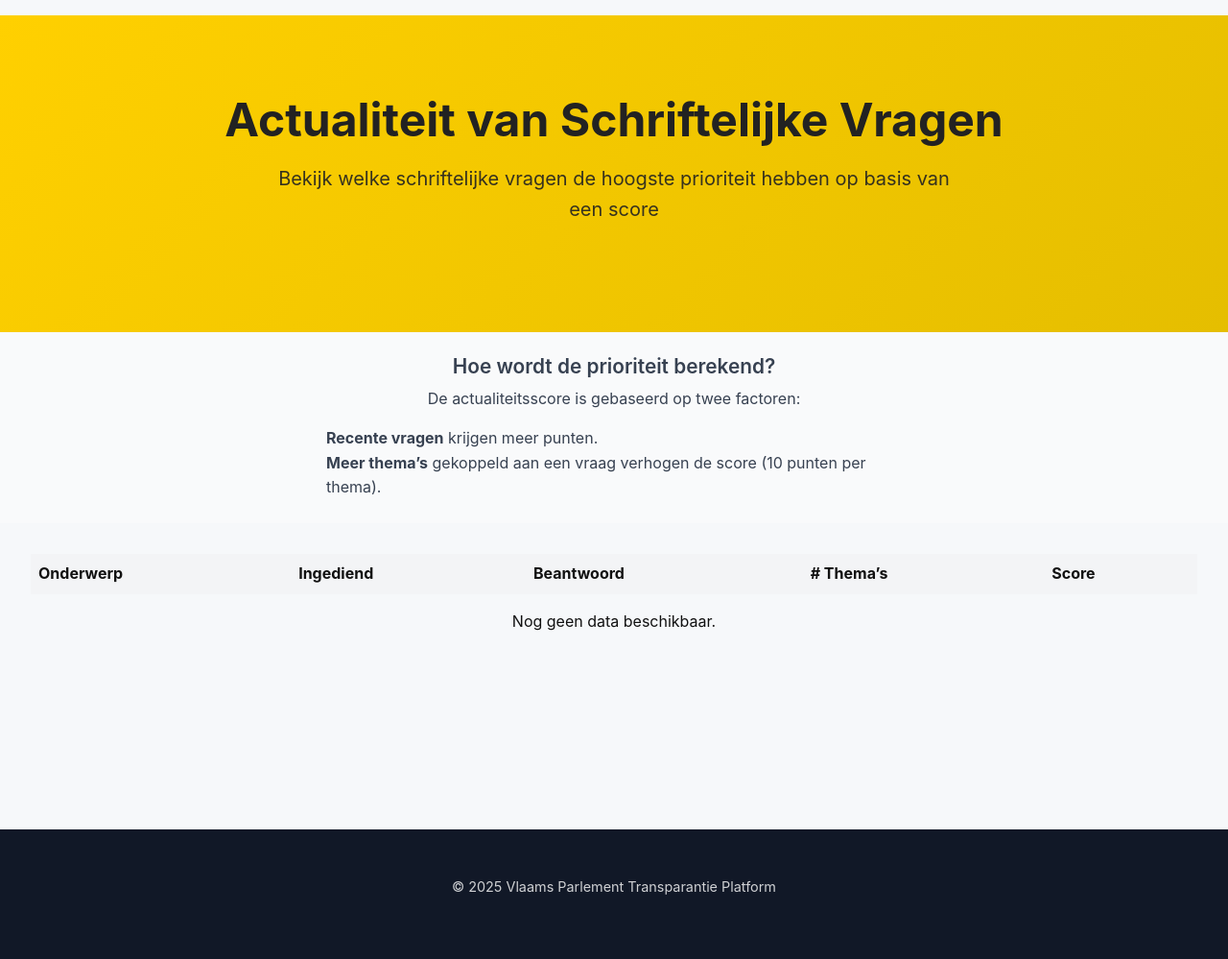
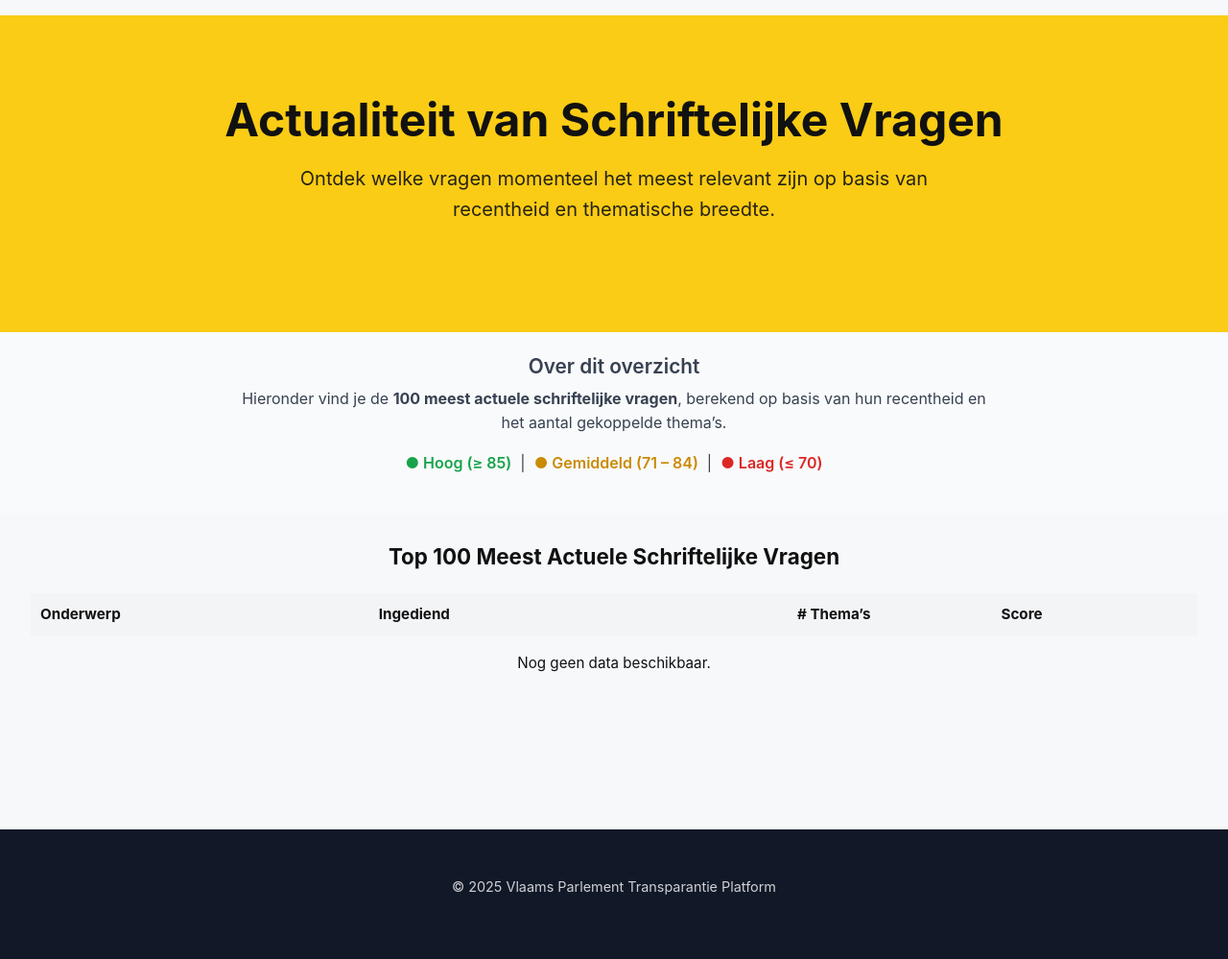
Before and after one commit to A-D-DBS-application/web-application-2025-group-8, a Flask app: page /statistieken/priority in a window 1280 px wide. Shown: the part 64-1063 px from the top of the page at 96% size. Run offline with Flask 3, Linux system fonts and the light colour scheme; data that the repository does not hold is empty.

Commit message:
actualiteitscore

```diff
--- a/app/routes.py
+++ b/app/routes.py
@@ -396,11 +396,14 @@ def actiefste_per_thema_en_kieskring():
 # cache = Cache(config={'CACHE_TYPE': 'simple'})
 # cache.init_app(app)
 
+
+# --- STATISTIEKEN PRIORITY SCORE SCHRIFTELIJKE VRAGEN ---
+#merk op we beginnen hier te tellen vanaf 2025-10-15. Dit is omdat tot dan de data loopt.
+#Dit is makkelijk aan te passen in de toekomst indien nodig, wanneer er nieuwe data wordt ingeladen.
 @main.route('/statistieken/priority')
-@cache.cached(timeout=1800)  # cache 30 minuten
+@cache.cached(timeout=1800)
 def statistieken_priority():
     try:
-        # 🔹 Eén query die alles in één keer ophaalt
         rows = (
             db.session.query(
                 SchriftelijkeVragen.id,
@@ -415,45 +418,52 @@ def statistieken_priority():
         )
 
         data = []
-        vandaag = date.today()
+        referentie = date(2025, 10, 15)  # <<< eventueel aanpassen bij nieuwe dataset
 
         for r in rows:
-            # --- Actualiteitsscore (laatste 100 dagen) ---
+            # --- RECENCY SCORE (max 90) ---
             if r.ingediend:
-                dagen_verschil = (vandaag - r.ingediend).days
-                # Enkel laatste 100 dagen tellen mee, daarna score = 0
-                if dagen_verschil <= 100:
-                    # Lineair afnemen: 100 → 0 over 100 dagen
-                    recency_score = max(0, 100 - dagen_verschil)
+                dagen_verschil = (referentie - r.ingediend).days
+                if dagen_verschil <= 0:
+                    recency_score = 90
+                elif dagen_verschil <= 60:
+                    recency_score = max(20, 90 - (dagen_verschil * 1.1))
                 else:
-                    recency_score = 0
+                    recency_score = 20
             else:
                 recency_score = 0
 
-            # --- Themascore ---
-            thema_score = min(50, r.aantal_themas * 12)
+            # --- THEMA SCORE (max 30) ---
+            thema_score = min(30, r.aantal_themas * 6)
 
-            # --- Bonus of straf ---
-            antwoord_bonus = -20 if r.beantwoord else 0
+            # --- BONUS/STRAF ---
+            antwoord_bonus = -10 if r.beantwoord else 0
 
-            # --- Totale prioriteit ---
-            total_score = max(0, recency_score + thema_score + antwoord_bonus)
+            # --- TOTAAL ---
+            total_score = round(max(0, recency_score + thema_score + antwoord_bonus), 1)
+            if total_score > 100:
+                total_score = 100
 
             data.append({
                 "onderwerp": r.onderwerp,
                 "ingediend": r.ingediend.strftime("%Y-%m-%d") if r.ingediend else "-",
-                "beantwoord": "Ja" if r.beantwoord else "Nee",
                 "aantal_themas": r.aantal_themas,
-                "priority_score": round(total_score, 1),
+                "priority_score": total_score,
             })
 
-        # 🔹 Sorteer op hoogste prioriteit
+        # sorteer op hoogste score en toon enkel top 100
         data.sort(key=lambda x: x["priority_score"], reverse=True)
+        data = data[:200]
 
     except OperationalError:
         data = []
 
     return render_template("statistieken_priority.html", data=data)
+
+
+
+
+
 
 @main.route('/volksvertegenwoordigers')
 def volksvertegenwoordigers():
--- a/app/templates/statistieken_priority.html
+++ b/app/templates/statistieken_priority.html
@@ -1,59 +1,74 @@
 {% extends "base.html" %}
 
 {% block content %}
-<!-- HERO (blauwe header) -->
-<section class="hero">
+<!-- HERO -->
+<section class="hero" style="background:#facc15; color:#111;">
   <h1 class="hero-title">Actualiteit van Schriftelijke Vragen</h1>
-  <p class="hero-subtitle">Bekijk welke schriftelijke vragen de hoogste prioriteit hebben op basis van een score</p>
+  <p class="hero-subtitle">
+    Ontdek welke vragen momenteel het meest relevant zijn op basis van recentheid en thematische breedte.
+  </p>
 </section>
 
 <!-- INFO-BOX NET ONDER HEADER -->
 <section style="background-color:#f9fafb; padding:1.5rem 0;">
   <div style="max-width:800px; margin:auto; text-align:center; color:#374151;">
-    <h2 style="font-size:1.3rem; font-weight:600;">Hoe wordt de prioriteit berekend?</h2>
-    <p>De actualiteitsscore is gebaseerd op twee factoren:</p>
-    <ul style="list-style:none; padding:0; margin-top:1rem; text-align:left; max-width:600px; margin:auto; line-height:1.6;">
-      <li><strong>Recente vragen</strong> krijgen meer punten.</li>
-      <li><strong>Meer thema’s</strong> gekoppeld aan een vraag verhogen de score (10 punten per thema).</li>
-    </ul>
+    <h2 style="font-size:1.3rem; font-weight:600;">Over dit overzicht</h2>
+    <p>
+      Hieronder vind je de <strong>100 meest actuele schriftelijke vragen</strong>,
+      berekend op basis van hun recentheid en het aantal gekoppelde thema’s.
+    </p>
+    <p style="margin-top:0.5rem;">
+      <span style="color:#16a34a; font-weight:600;">● Hoog (≥ 85)</span> &nbsp;|&nbsp;
+      <span style="color:#ca8a04; font-weight:600;">● Gemiddeld (71 – 84)</span> &nbsp;|&nbsp;
+      <span style="color:#dc2626; font-weight:600;">● Laag (≤ 70)</span>
+    </p>
   </div>
 </section>
 
+<!-- CSS voor afwisselende rijen -->
+<style>
+  .row-light { background-color: #ffffff; }
+  .row-dark { background-color: #f9fafb; }
+</style>
+
 <!-- TABEL -->
 <section style="padding:2rem;">
-  <table style="width:100%; border-collapse:collapse;">
+  <h2 style="text-align:center; font-size:1.4rem; font-weight:700; margin-bottom:1.5rem;">
+    Top 100 Meest Actuele Schriftelijke Vragen
+  </h2>
+
+  <table style="width:100%; border-collapse:collapse; font-size:0.95rem;">
     <thead style="background:#f3f4f6;">
       <tr>
-        <th style="padding:8px; text-align:left;">Onderwerp</th>
-        <th style="padding:8px; text-align:left;">Ingediend</th>
-        <th style="padding:8px; text-align:left;">Beantwoord</th>
-        <th style="padding:8px; text-align:left;"># Thema’s</th>
-        <th style="padding:8px; text-align:left;">Score</th>
+        <th style="padding:10px; text-align:left;">Onderwerp</th>
+        <th style="padding:10px; text-align:left;">Ingediend</th>
+        <th style="padding:10px; text-align:center;"># Thema’s</th>
+        <th style="padding:10px; text-align:left;">Score</th>
       </tr>
     </thead>
     <tbody>
       {% if data %}
         {% for item in data %}
-        <tr>
-          <td style="padding:8px;">{{ item.onderwerp }}</td>
-          <td style="padding:8px;">{{ item.ingediend }}</td>
-          <td style="padding:8px;">{{ item.beantwoord }}</td>
-          <td style="padding:8px; text-align:center;">{{ item.aantal_themas }}</td>
-          <td style="padding:8px;">
-            <strong
-              {% if item.priority_score >= 120 %} style="color:#16a34a;"
-              {% elif item.priority_score >= 70 %} style="color:#ca8a04;"
-              {% else %} style="color:#dc2626;"
+          <tr class="{{ 'row-dark' if loop.index is even else 'row-light' }}" style="border-bottom:1px solid #e5e7eb;">
+            <td style="padding:10px;">{{ item.onderwerp }}</td>
+            <td style="padding:10px;">{{ item.ingediend }}</td>
+            <td style="padding:10px; text-align:center;">{{ item.aantal_themas }}</td>
+            <td style="padding:10px; font-weight:600;">
+              {% if item.priority_score >= 85 %}
+                <span style="color:#16a34a;">{{ item.priority_score }}</span>
+              {% elif item.priority_score >= 71 %}
+                <span style="color:#ca8a04;">{{ item.priority_score }}</span>
+              {% else %}
+                <span style="color:#dc2626;">{{ item.priority_score }}</span>
               {% endif %}
-            >
-              {{ item.priority_score }}
-            </strong>
-          </td>
-        </tr>
+            </td>
+          </tr>
         {% endfor %}
       {% else %}
         <tr>
-          <td colspan="5" style="text-align:center; padding:1rem;">Nog geen data beschikbaar.</td>
+          <td colspan="4" style="text-align:center; padding:1rem;">
+            Nog geen data beschikbaar.
+          </td>
         </tr>
       {% endif %}
     </tbody>
--- a/app/templates/statistieken_thema_beantwoordtijd.html
+++ b/app/templates/statistieken_thema_beantwoordtijd.html
@@ -9,7 +9,7 @@
 </section>
 
 <section style="padding:2rem; max-width:1100px; margin:auto;">
-  <h2 style="text-align:center; margin-bottom:1.5rem;">⏱️ Beantwoordtijd per Thema</h2>
+  <h2 style="text-align:center; margin-bottom:1.5rem;">Beantwoordtijd per Thema</h2>
 
   <!-- Legenda -->
   <div style="text-align:center; margin-bottom:1.5rem; font-size:0.95rem;">
```
